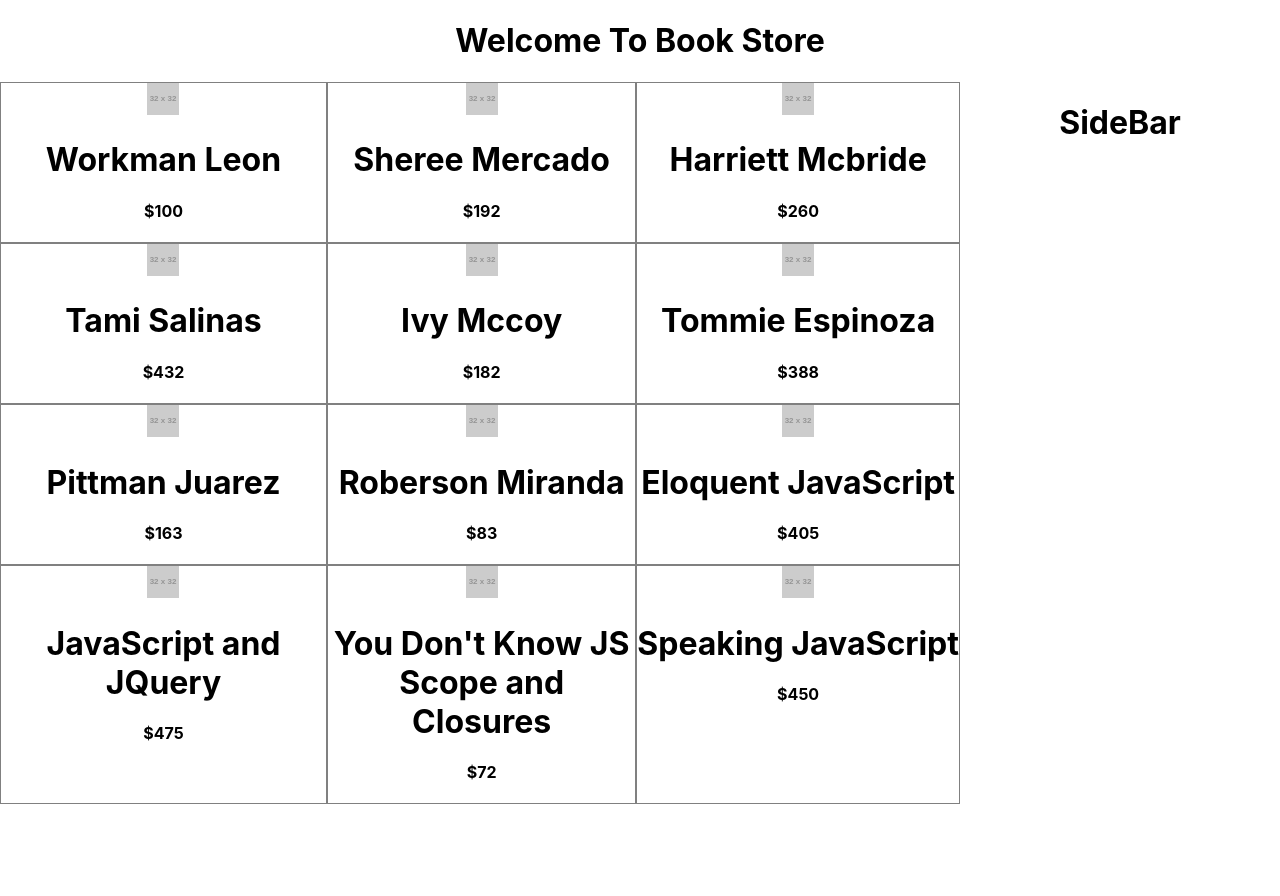
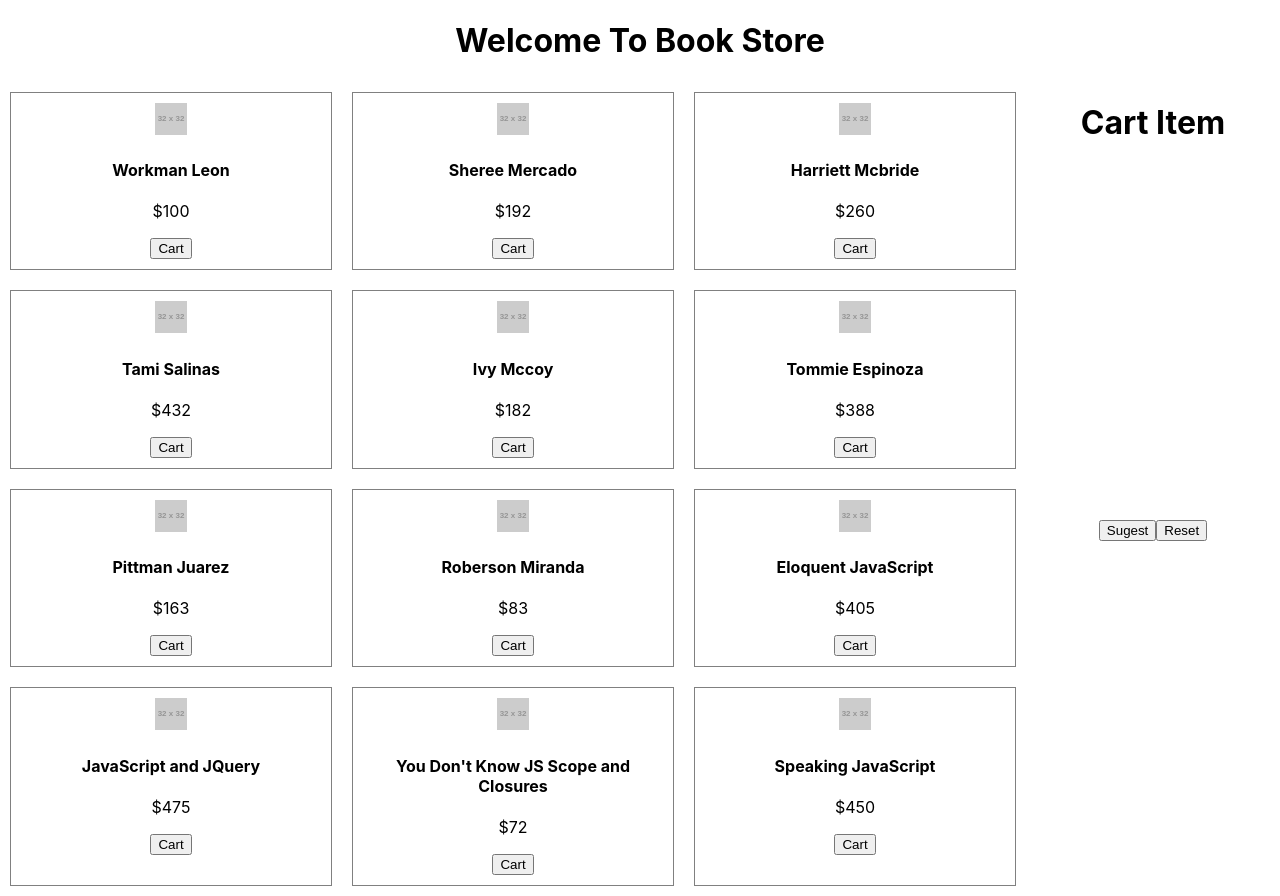
Before and after one commit to Cihsan/lucky-one, a React (Create React App) app: page / in a window 1280 px wide. Before the commit the page ends 804 px from the top, so only its background shows below. Built offline with nearby package versions, Linux system fonts and the light colour scheme.

Commit message:
added 3 component with interactive

```diff
--- a/src/component/Book/Book.js
+++ b/src/component/Book/Book.js
@@ -1,12 +1,13 @@
 import React from 'react';
 
-const Book = ({book}) => {
+const Book = ({book,addCart}) => {
     const {name,price,img}=book
     return (
-        <div style={{border:'1px solid grey'}}>
+        <div style={{border:'1px solid grey', padding:'10px', margin:'10px',width:'300px'}}>
             <img src={img} alt="" />
-            <h1>{name}</h1>
-            <h4>${price}</h4>
+            <h4>{name}</h4>
+            <p>${price}</p>
+            <button onClick={()=>addCart(book)}>Cart</button>
         </div>
     );
 };
--- a/src/component/BookShop/BookShop.js
+++ b/src/component/BookShop/BookShop.js
@@ -1,27 +1,56 @@
 import React, { useEffect, useState } from 'react';
 import Book from '../Book/Book';
+import OrderBook from '../OrderBook/OrderBook';
 
 const BookShop = () => {
+    //add cart
+    const [cart,setCart]=useState([])
+    //console.log(cart);
+    const addCart=(book)=>{
+        const objToArr=[...cart,book]
+        setCart(objToArr);
+    }
+
+    //Data Load
     const [books,setBook]=useState([])
     useEffect(()=>{
         fetch('data.json')
         .then(res=>res.json())
         .then(data=>setBook(data))
     },[])
+
+    // sugest
+    const sugest=(cart)=>{
+        const it=cart.map(items=>console.log(Math.random(items.name)))
+        //console.log(cart);
+        //const rand= Math.random(cart)
+//alert(rand);
+    }
+
+    //reset
+    const reset=(cart)=>{
+        cart=[]
+        console.log(cart);
+        return
+    }
     return (
         <div style={{display:'grid', gridTemplateColumns:'3fr 1fr'}}>
             <div style={{display:'grid', gridTemplateColumns:'auto auto auto'}}>
             {
-                books.map(book=><Book key={book.id} book={book}></Book>)
+                books.map(book=><Book key={book.id} book={book} addCart={addCart}></Book>)
             }
             </div>
             <div style={{display:'grid', gridTemplateColumns:'auto'}}>
-            <h1>SideBar</h1>
+            <h1>Cart Item</h1>
+            {
+                cart.map(item=><OrderBook key={item.id} item={item}></OrderBook>)
+            }
+             <div>
+                <button onClick={()=>sugest(cart)}>Sugest</button>
+                <button onClick={()=>reset(cart)}>Reset</button>
+            </div>
             </div>
         </div>
-
-
-
     );
 };
 
--- /dev/null
+++ b/src/component/OrderBook/OrderBook.js
@@ -0,0 +1,16 @@
+import React from 'react';
+
+const OrderBook = ({item}) => {
+    const{name,img}=item
+    return (
+        <div>
+            <div style={{display:'flex'}}>
+            <img src={img} alt="" width={'25%'}/>
+            <p>{name}</p>
+            </div>
+
+        </div>
+    );
+};
+
+export default OrderBook;
```
Also changed, not shown: 1 other file (tests, documents, lock files or other folders).
